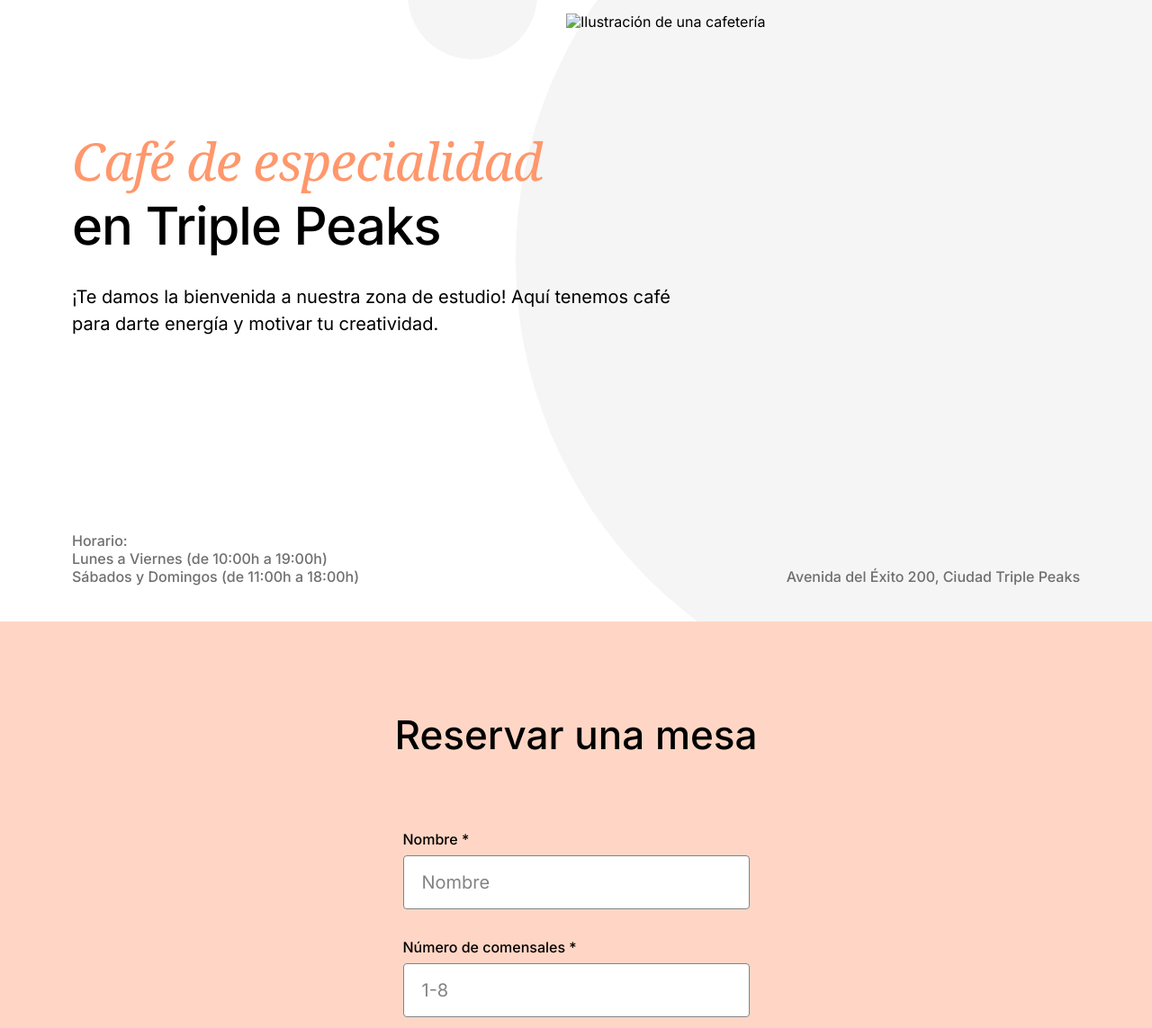
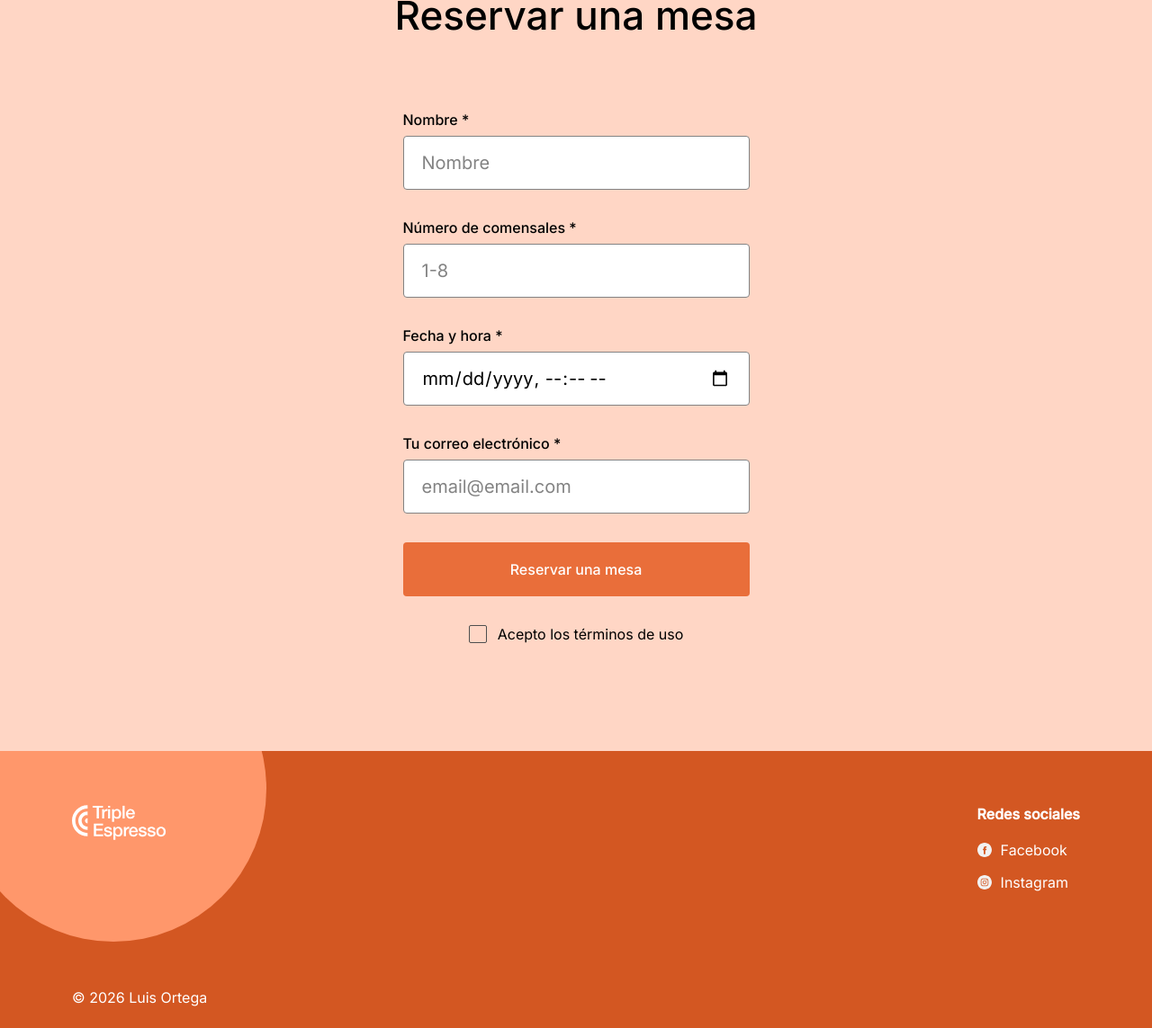
Before and after one commit to angelfxx/web_project_coffeeshop_es, a plain HTML site: page index.html in a window 1280 px wide. Shown: the part 909-2052 px from the top of the page at 90% size. Drawn offline with Linux system fonts and the light colour scheme.

Commit message:
Se agrego el footer

```diff
--- a/index.html
+++ b/index.html
@@ -1,6 +1,5 @@
 <!DOCTYPE html>
 <html lang="es">
-
   <head>
     <meta charset="UTF-8" />
     <meta name="viewport" content="width=device-width, initial-scale=1.0" />
@@ -8,21 +7,27 @@
     <title>Café Triple Peaks</title>
 
     <link rel="icon" href="./favicon.ico" />
-    <link rel="stylesheet" href="./styles/normalize.css">
+    <link rel="stylesheet" href="./styles/normalize.css" />
 
     <link rel="preconnect" href="https://fonts.googleapis.com" />
     <link rel="preconnect" href="https://fonts.gstatic.com" crossorigin />
-    <link href="https://fonts.googleapis.com/css2?family=Inter:wght@400;500&family=Noto+Serif:ital@1&display=swap"
-        rel="stylesheet" />
+    <link
+      href="https://fonts.googleapis.com/css2?family=Inter:wght@400;500&family=Noto+Serif:ital@1&display=swap"
+      rel="stylesheet"
+    />
 
-    <link rel="stylesheet" href="./styles/style.css">
+    <link rel="stylesheet" href="./styles/style.css" />
   </head>
 
   <body>
     <div class="page">
       <header class="header">
         <nav class="nav">
-                <img src="./images/logo_coffeeshop_dark.svg" alt="Logo Triple Espresso" class="logo" />
+          <img
+            src="./images/logo_coffeeshop_dark.svg"
+            alt="Logo Triple Espresso"
+            class="logo"
+          />
           <ul class="nav-links">
             <li>
               <a href="#reservation" class="nav-link">Reservar una mesa</a>
@@ -43,68 +48,11 @@
           para darte energía y motivar tu creatividad.
         </p>
 
-            <img src="./images/inside_coffee_shop.png" alt="Ilustración de una cafetería" class="header-image" />
-
-            <div class="header-info">
-                <div class="header-hours">
-                    <p class="info-text">Horario:</p>
-                    <p class="info-text">Lunes a Viernes (de 10:00h a 19:00h)</p>
-                    <p class="info-text">Sábados y Domingos (de 11:00h a 18:00h)</p>
-                </div>
-
-                <p class="info-text">Avenida del Éxito 200, Ciudad Triple Peaks</p>
-            </div>
-        </header>
-
-        <main class="content">
-
-
-          <!DOCTYPE html>
-<html lang="es">
-
-<head>
-    <meta charset="UTF-8" />
-    <meta name="viewport" content="width=device-width, initial-scale=1.0" />
-    <meta name="description" content="Café de especialidad en Triple Peaks" />
-    <title>Café Triple Peaks</title>
-
-    <link rel="icon" href="./favicon.ico" />
-    <link rel="stylesheet" href="./styles/normalize.css">
-
-    <link rel="preconnect" href="https://fonts.googleapis.com" />
-    <link rel="preconnect" href="https://fonts.gstatic.com" crossorigin />
-    <link href="https://fonts.googleapis.com/css2?family=Inter:wght@400;500&family=Noto+Serif:ital@1&display=swap"
-        rel="stylesheet" />
-
-    <link rel="stylesheet" href="./styles/style.css">
-</head>
-
-<body>
-    <div class="page">
-        <header class="header">
-            <nav class="nav">
-                <img src="./images/logo_coffeeshop_dark.svg" alt="Logo Triple Espresso" class="logo" />
-                <ul class="nav-links">
-                    <li>
-                        <a href="#reservation" class="nav-link">Reservar una mesa</a>
-                    </li>
-                    <li>
-                        <a href="#footer" class="nav-link">Contactos</a>
-                    </li>
-                </ul>
-            </nav>
-
-            <h1 class="header-title">
-                <span class="span-accent">Café de especialidad</span>
-                en Triple Peaks
-            </h1>
-
-            <p class="header-description">
-                ¡Te damos la bienvenida a nuestra zona de estudio! Aquí tenemos café
-                para darte energía y motivar tu creatividad.
-            </p>
-
-            <img src="./images/inside_coffee_shop.png" alt="Ilustración de una cafetería" class="header-image" />
+        <img
+          src="./images/inside_coffee_shop.png"
+          alt="Ilustración de una cafetería"
+          class="header-image"
+        />
 
         <div class="header-info">
           <div class="header-hours">
@@ -133,7 +81,9 @@
                 required
               />
 
-      <label class="reservation__label" for="guests">Número de comensales *</label>
+              <label class="reservation__label" for="guests">
+                Número de comensales *
+              </label>
               <input
                 class="reservation__input"
                 type="number"
@@ -145,7 +95,9 @@
                 required
               />
 
-      <label class="reservation__label" for="datetime">Fecha y hora *</label>
+              <label class="reservation__label" for="datetime">
+                Fecha y hora *
+              </label>
               <input
                 class="reservation__input"
                 type="datetime-local"
@@ -154,7 +106,9 @@
                 required
               />
 
-      <label class="reservation__label" for="email">Tu correo electrónico *</label>
+              <label class="reservation__label" for="email">
+                Tu correo electrónico *
+              </label>
               <input
                 class="reservation__input"
                 type="email"
@@ -181,16 +135,48 @@
           </form>
         </section>
       </main>
+
       <footer class="footer" id="footer">
+        <div class="footer__circle"></div>
+
+        <div class="footer__content">
+          <img
+            src="./images/logo_coffeeshop_light.svg"
+            alt="Logo Triple Espresso"
+            class="footer__logo"
+          />
+
+          <div class="footer__social">
+            <h3 class="footer__social-title">Redes sociales</h3>
+
+            <ul class="footer__list">
+              <li class="footer__list-item">
+                <a href="#" class="footer__social-link">
+                  <img
+                    src="./images/facebook_white.svg"
+                    alt="Facebook"
+                    class="footer__social-icon"
+                  />
+                  Facebook
+                </a>
+              </li>
+
+              <li class="footer__list-item">
+                <a href="#" class="footer__social-link">
+                  <img
+                    src="./images/instagram_white.svg"
+                    alt="Instagram"
+                    class="footer__social-icon"
+                  />
+                  Instagram
+                </a>
+              </li>
+            </ul>
+          </div>
+        </div>
+
+        <p class="footer__copyright">© 2026 Luis Ortega</p>
       </footer>
     </div>
   </body>
-
 </html>
-        </main>
-        <footer class="footer" id="footer">
-        </footer>
-    </div>
-</body>
-
-</html>
--- a/styles/style.css
+++ b/styles/style.css
@@ -222,5 +222,90 @@
 
 
 .footer {
-    padding: 40px 80px;
+  position: relative;
+  min-height: 260px;
+  box-sizing: border-box;
+  padding: 60px 80px;
+  background-color: #d35722;
+  color: #ffffff;
+  overflow: hidden;
 }
+
+.footer__circle {
+  position: absolute;
+  top: -128px;
+  left: -44px;
+  width: 340px;
+  height: 340px;
+  border-radius: 50%;
+  background-color: #ff976b;
+  z-index: 0;
+}
+
+.footer__content {
+  position: relative;
+  z-index: 1;
+  display: flex;
+  justify-content: space-between;
+}
+
+.footer__logo {
+  width: 105px;
+  height: 39px;
+}
+
+.footer__social {
+  display: flex;
+  flex-direction: column;
+}
+
+.footer__social-title {
+  margin: 0 0 20px;
+  font-family: "Inter", Arial, sans-serif;
+  font-style: normal;
+  font-weight: bold;
+  font-size: 16px;
+  line-height: 20px;
+}
+
+.footer__list {
+  display: flex;
+  flex-direction: column;
+  gap: 16px;
+  margin: 0;
+  padding: 0;
+  list-style: none;
+}
+
+.footer__list-item {
+  margin: 0;
+}
+
+.footer__social-link {
+  display: flex;
+  align-items: center;
+  gap: 10px;
+  color: #ffffff;
+  text-decoration: none;
+  font-family: "Inter", Arial, sans-serif;
+  font-style: normal;
+  font-weight: normal;
+  font-size: 16px;
+  line-height: 20px;
+}
+
+.footer__social-icon {
+  width: 16px;
+  height: 16px;
+}
+
+.footer__copyright {
+  position: relative;
+  z-index: 1;
+  margin: 108px 0 0;
+  font-family: "Inter", Arial, sans-serif;
+  font-style: normal;
+  font-weight: normal;
+  font-size: 16px;
+  line-height: 20px;
+}
```
Lines whose indentation alone changed are shown as unchanged.
